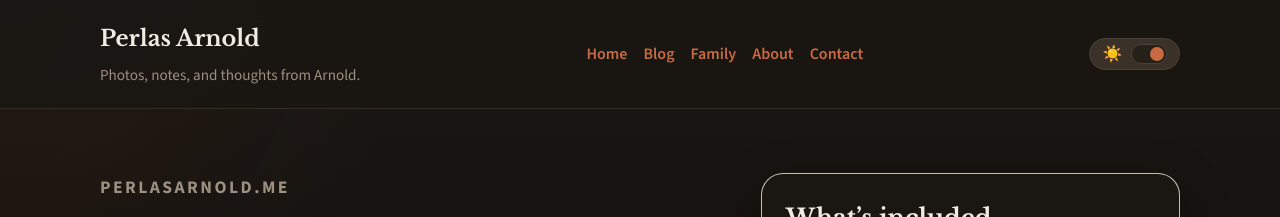
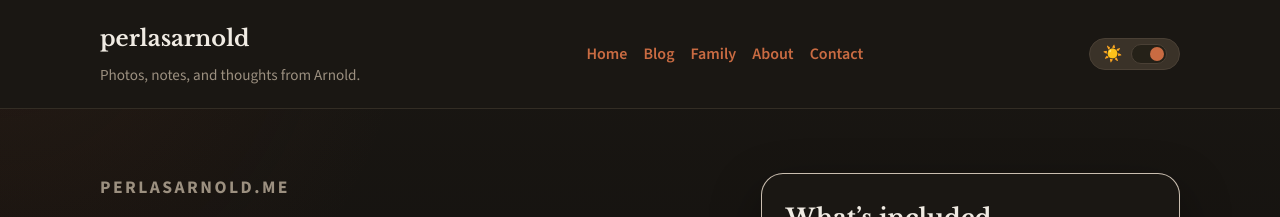
Before and after one commit to perlasarnold/perlasarnold.github.io, a Jekyll site: the page built from index.html, in a window 1280 px wide. Shown: the top 217 px of the page. Built offline with Jekyll 4.4.1, drawn with Linux system fonts in a browser that asks for light colours.

Commit message:
feat: add site-wide CSS styles and update site title in configuration

```diff
--- a/_config.yml
+++ b/_config.yml
@@ -1,4 +1,4 @@
-title: Perlas Arnold
+title: perlasarnold
 email: hello@perlasarnold.me
 description: Photos, notes, and thoughts from Arnold.
 url: "https://www.perlasarnold.me"
--- a/assets/css/site.css
+++ b/assets/css/site.css
@@ -67,11 +67,12 @@
 
 .site-header {
   border-bottom: 1px solid var(--line);
-  background: color-mix(in srgb, var(--surface) 90%, transparent);
+  background: var(--surface);
   backdrop-filter: blur(10px);
   position: sticky;
   top: 0;
   z-index: 10;
+  transition: background 0.35s ease, border-color 0.35s ease;
 }
 
 .header-inner,
```
